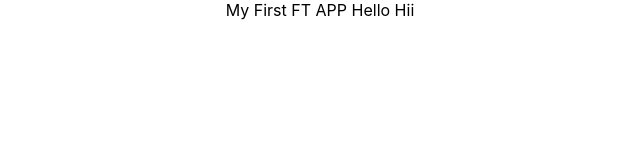
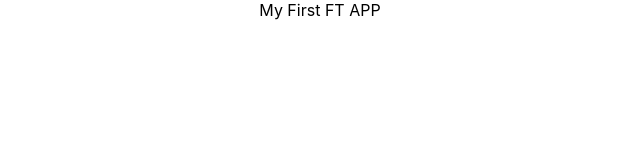
Before and after one commit to hetviprajapati/DemoFT, a React (Create React App) app in the folder react-ft/: page / in a window 1280 px wide. Shown: the top 160 px of the page, without its empty margins (320-960 px from the left). Built offline with nearby package versions, Linux system fonts and the light colour scheme.

Commit message:
APP changes 2

```diff
--- a/react-ft/src/App.js
+++ b/react-ft/src/App.js
@@ -6,8 +6,6 @@ function App() {
   return (
     <div className="App">
      My First FT APP
-       Hello
-    Hii
     </div>
   );
 }
```
